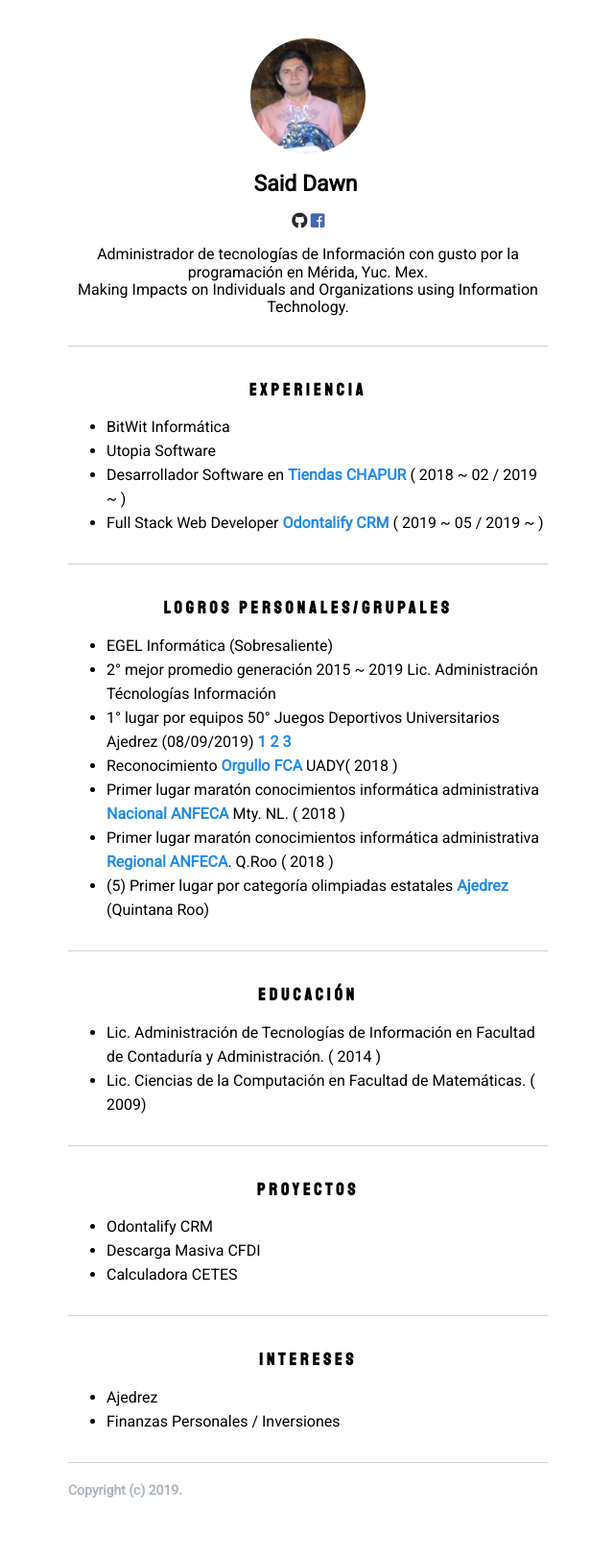
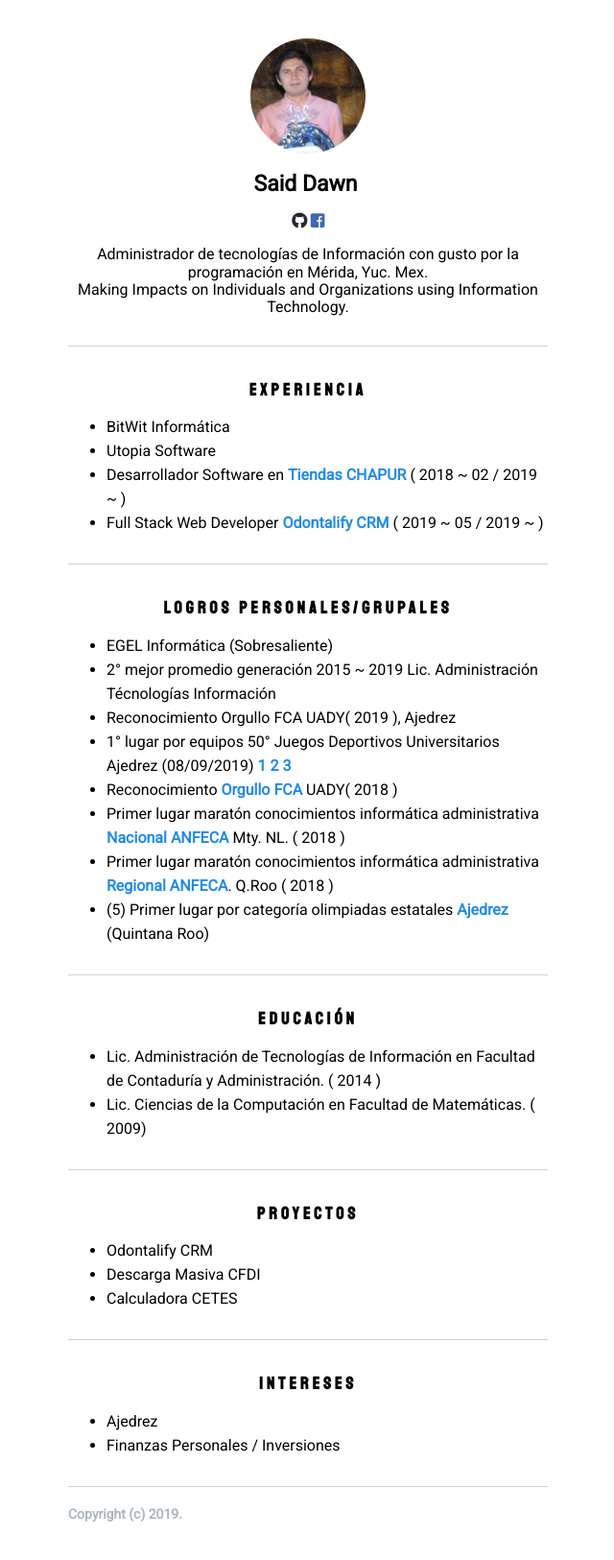
Before and after one commit to Dauun/dauun.github.io, a Jekyll site: the page portfolio/index.html, which Jekyll copies as it is, in a window 1280 px wide. Shown: the whole page at 96% size, without its empty margins (319-959 px from the left). Built offline with Jekyll 4.4.1, drawn with Linux system fonts in a browser that asks for light colours; nearby versions of some CDN libraries; before the commit the page ends 1600 px from its top, so only the background shows below that.

Commit message:
Update index.html

```diff
--- a/portfolio/index.html
+++ b/portfolio/index.html
@@ -43,6 +43,7 @@
           <ul>
             <li>EGEL Informática (Sobresaliente)</li>
             <li>2° mejor promedio generación 2015 ~ 2019 Lic. Administración Técnologías Información</li>
+            <li>Reconocimiento Orgullo FCA UADY( 2019 ), Ajedrez</li>
             <li>1° lugar por equipos 50° Juegos Deportivos Universitarios Ajedrez (08/09/2019) <a href="./imgs/Captura1.PNG">1</a> <a href="./imgs/Captura2.PNG">2</a> <a href="./imgs/Captura3.PNG">3</a></li>
             <li>Reconocimiento <a target="_blank" href='http://www.uady.mx/noticia/entrega-reconocimientos-orgullo-fca-uady/'>Orgullo FCA</a> UADY( 2018 )</li>
             <li>Primer lugar maratón conocimientos informática administrativa <a target="_blank" href='http://www.uady.mx/noticia/intercambio-de-conocimientos-entre-estudiantes-de-todo-el-pais-fca-uady/'>Nacional ANFECA</a> Mty. NL. ( 2018 )</li>
```
